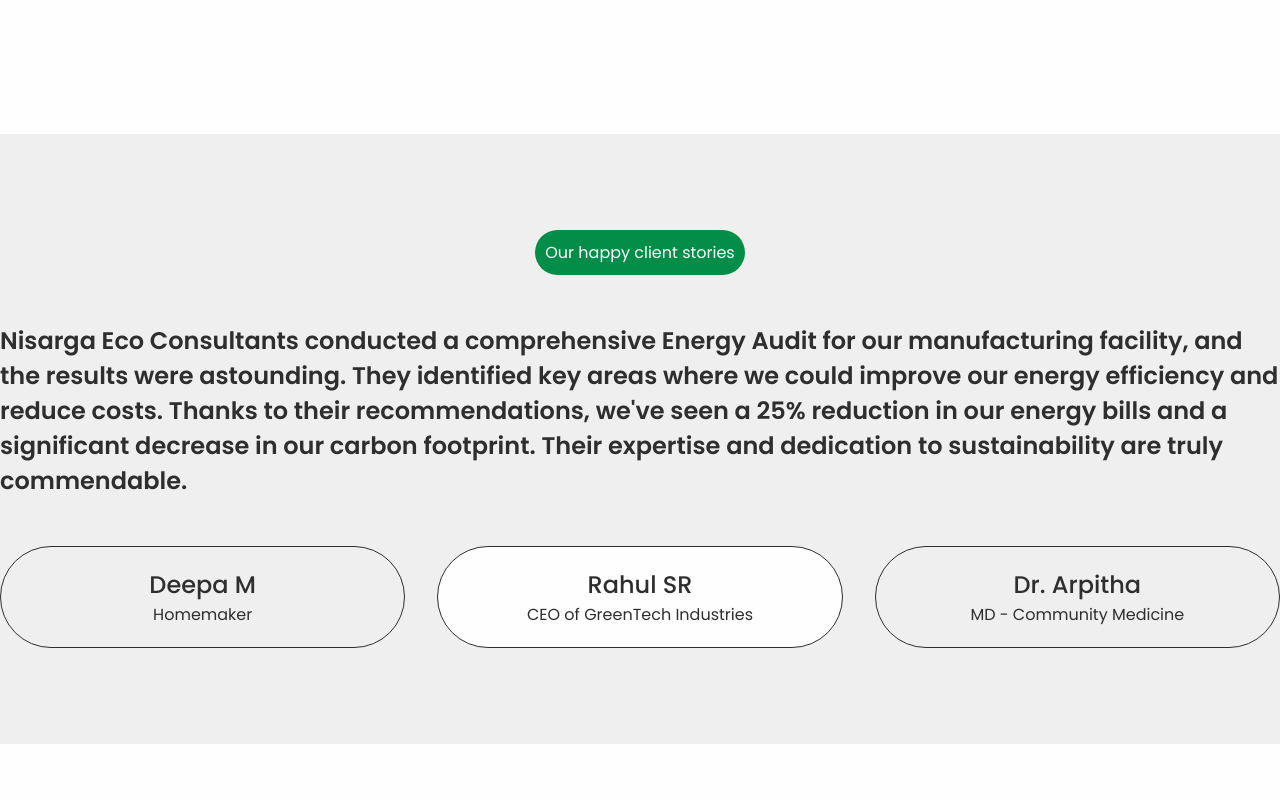
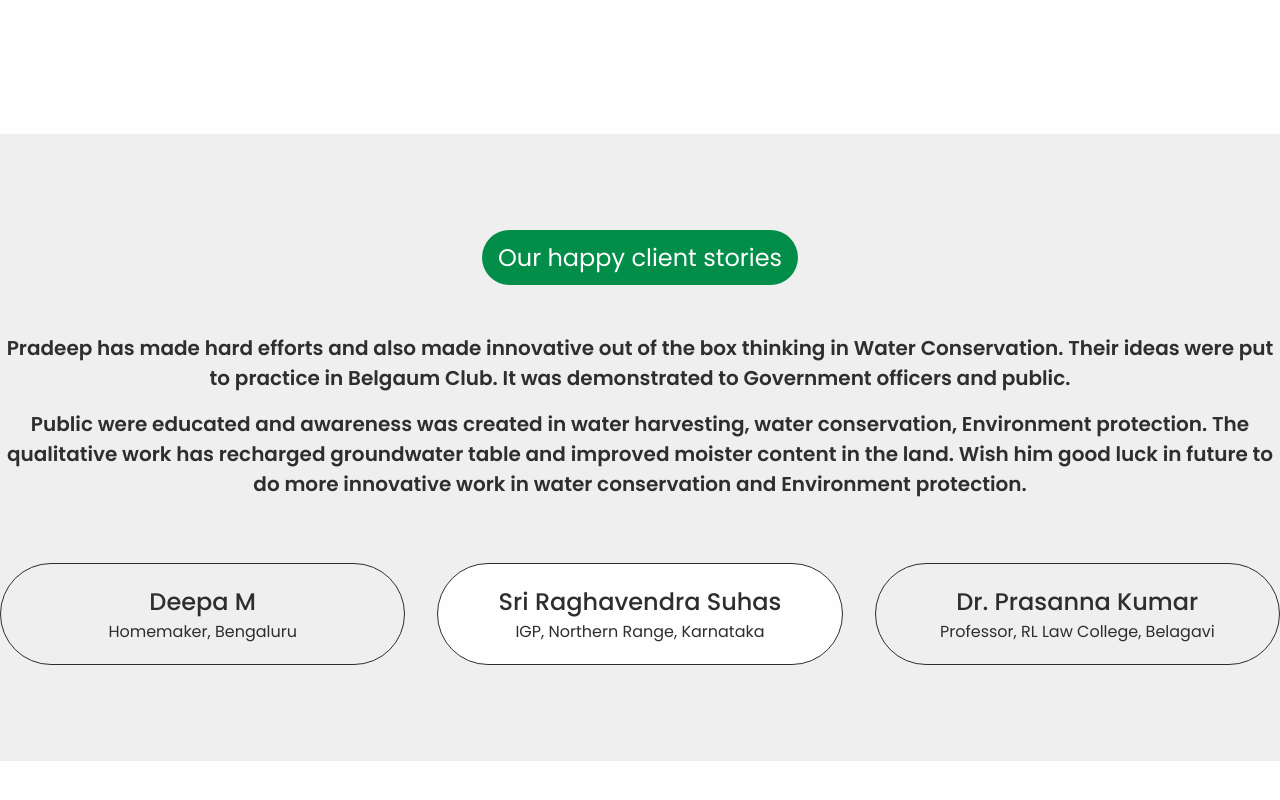
Before and after one commit to blended-ideas/nec, a Next.js app: page / in a window 1280 px wide. Shown: the part 1594-2394 px from the top of the page. Built offline with nearby package versions, Linux system fonts and the light colour scheme.

Commit message:
Changed testimonials
Signed-off-by: Karthik RP <blendedidea@gmail.com>

```diff
--- a/src/app/home/components/Reviews/index.js
+++ b/src/app/home/components/Reviews/index.js
@@ -5,33 +5,34 @@
 const REVIEWS = [
     {
         name: 'Deepa M',
-        designation: 'Homemaker',
-        review: `
-            I couldn't be happier with the rainwater harvesting system installed by Nisarga Eco Consultants.
+        designation: 'Homemaker, Bengaluru',
+        review: [
+            `I couldn't be happier with the rainwater harvesting system installed by Nisarga Eco Consultants.
             Not only have we significantly reduced our reliance on BWSSB water, but my garden has never looked greener.
             The team was professional, knowledgeable, and made the entire process seamless.
             It's a great feeling to contribute to water conservation while also saving on our water bills!
-        `
+            `
+        ]
     },
     {
-        name: 'Rahul SR',
-        designation: 'CEO of GreenTech Industries',
-        review: `
-            Nisarga Eco Consultants conducted a comprehensive Energy Audit for our manufacturing facility, and the results were astounding.
-            They identified key areas where we could improve our energy efficiency and reduce costs.
-            Thanks to their recommendations, we've seen a 25% reduction in our energy bills and a significant decrease in our
-            carbon footprint. Their expertise and dedication to sustainability are truly commendable.
-        `
+        name: 'Sri Raghavendra Suhas',
+        designation: 'IGP, Northern Range, Karnataka',
+        review: [
+            `Pradeep has made hard efforts and also made innovative out of the box thinking in Water Conservation.
+            Their ideas were put to practice in Belgaum Club. It was demonstrated to Government officers and public.`,
+            `Public were educated and awareness was created in water harvesting, water conservation, Environment protection.
+            The qualitative work has recharged groundwater table and improved moister content in the land. Wish him good luck
+            in future to do more innovative work in water conservation and Environment protection.`
+        ]
     },
     {
-        name: 'Dr. Arpitha',
-        designation: 'MD - Community Medicine',
-        review: `
-            The composting program implemented by Nisarga Eco Consultants has been a game-changer for our community.
-            We've diverted a substantial amount of organic waste from landfills and produced high-quality compost that we use
-            in our community garden. The educational workshops they provided were also fantastic, helping us and our community
-            members understand the importance and benefits of composting.
-        `
+        name: 'Dr. Prasanna Kumar',
+        designation: 'Professor, RL Law College, Belagavi',
+        review: [
+            `My association with Shri Pradeep Nagamalli started with the requirement for a rainwater harvesting unit for my residential site.  The availability of space was a challenge to them and provided the impetus to develop a unique rainwater harvesting filtration unit.  Their yearlong research and hard work resulted in a versatile, vertical, innovative rainwater harvesting product that requires less space, minimal plumbing and no excavation or civil work.`,
+            `The expert know how of P & V articulated in organising many programmes in and through my R. L. Law college.   Programmes like Water Survey (of Guruprasad Colony, Bhavani Nagar and Nityanand Nagar), Water conservation awareness programmes to National Service Scheme Volunteers and to the general public of kinaye village are organised.`,
+            `I am looking forward to take this association forward to next level in creating, conserving forest.`
+        ]
     }
 ]
 
@@ -49,7 +50,7 @@
                 <Title><p>Our happy client stories</p></Title>
 
                 <CurrentReviewText>
-                    {currentReview.review}
+                    {currentReview.review.map(r => <p key={r}>{r}</p>)}
                 </CurrentReviewText>
                 <Reviewers>
                     {
--- a/src/app/home/components/Reviews/styles.js
+++ b/src/app/home/components/Reviews/styles.js
@@ -33,15 +33,19 @@
     & p {
         background-color: var(--color-secondary-dark);
         color: var(--color-white);
-        padding: 0.625rem;
+        padding: 0.625rem 1rem;
         border-radius: 2rem;
+        font-size: 1.5rem;
     }
 `;
 
-export const CurrentReviewText = styled.p`
+export const CurrentReviewText = styled.div`
     font-weight: 600;
-    font-size: 1.5rem;
-
+    font-size: 1.25rem;
+    & > p {
+        text-align: center;
+        margin-bottom: 1rem;
+    }
 `;
 
 export const Reviewers = styled.ul`
```
Also changed, not shown: src/app/robots.js (added, +10 -0 lines).
